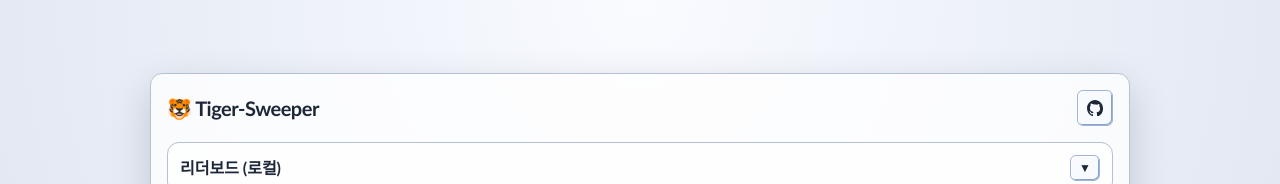
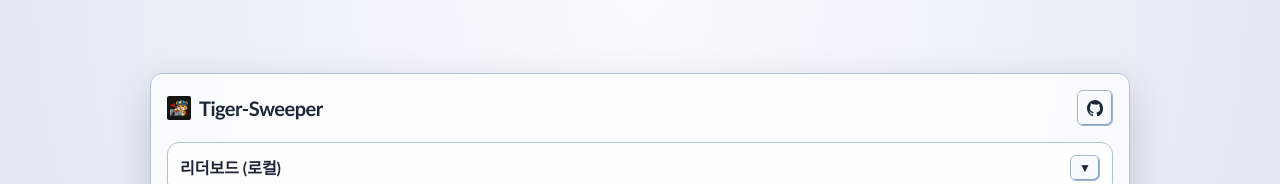
Before and after one commit to MTGVim/tiger-sweeper, a React (Vite) app: page / in a window 1280 px wide. Shown: the top 184 px of the page. Built offline with nearby package versions, Linux system fonts and the light colour scheme.

Commit message:
chore: use favicon icon in app header

```diff
--- a/src/App.tsx
+++ b/src/App.tsx
@@ -210,7 +210,10 @@ export const App = () => {
     <div className="grid min-h-screen place-items-center p-2 sm:p-4">
       <div className="w-full min-w-0 max-w-[980px] rounded-xl border border-[var(--border)] bg-[var(--panel)] p-2 shadow-[0_14px_40px_rgb(0_0_0_/_16%)] sm:p-4">
         <div className="mb-3 flex items-center justify-between">
-          <h1 className="text-lg font-extrabold tracking-tight sm:text-xl">{t.appTitle}</h1>
+          <h1 className="flex items-center gap-2 text-lg font-extrabold tracking-tight sm:text-xl">
+            <img src="/favicon.png" alt="" className="h-6 w-6 rounded-sm" />
+            <span>{t.appTitle}</span>
+          </h1>
           <a
             href={GITHUB_URL_PLACEHOLDER}
             target="_blank"
--- a/src/i18n/messages.ts
+++ b/src/i18n/messages.ts
@@ -65,7 +65,7 @@ export interface Messages {
 
 export const messages: Record<AppLanguage, Messages> = {
   ko: {
-    appTitle: '🐯 Tiger-Sweeper',
+    appTitle: 'Tiger-Sweeper',
     githubAria: 'GitHub 저장소',
     difficultyLabel: '난이도',
     difficulty: { easy: '쉬움', normal: '보통', hard: '어려움', veryHard: '매우 어려움' },
@@ -133,7 +133,7 @@ export const messages: Record<AppLanguage, Messages> = {
     }
   },
   en: {
-    appTitle: '🐯 Tiger-Sweeper',
+    appTitle: 'Tiger-Sweeper',
     githubAria: 'GitHub Repository',
     difficultyLabel: 'Difficulty',
     difficulty: { easy: 'Easy', normal: 'Normal', hard: 'Hard', veryHard: 'Very Hard' },
```
